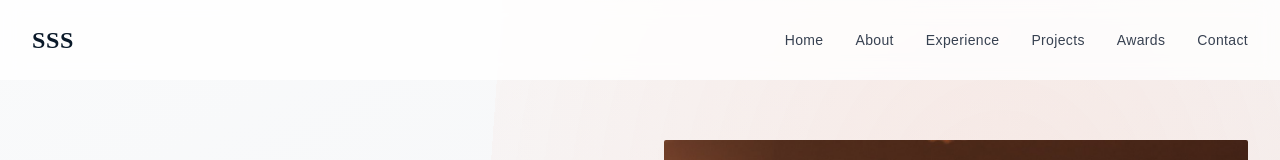
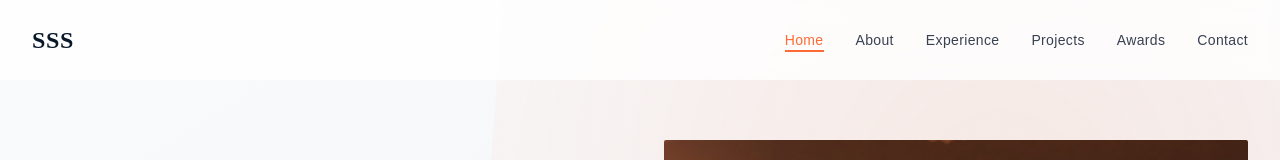
Before and after one commit to Bidyakar/subash_portfolio, a Next.js app: page / in a window 1280 px wide. Shown: the top 160 px of the page. Built offline with nearby package versions, Linux system fonts and the light colour scheme.

Commit message:
made the url static

```diff
--- a/app/components/Navbar.tsx
+++ b/app/components/Navbar.tsx
@@ -1,7 +1,6 @@
 'use client';
 
 import { useState, useEffect } from 'react';
-import Link from 'next/link';
 
 const Navbar = () => {
   const [isScrolled, setIsScrolled] = useState(false);
@@ -29,46 +28,50 @@ const Navbar = () => {
   }, []);
 
   const navLinks = [
-    { href: 'home', label: 'Home' },
-    { href: 'about', label: 'About' },
-    { href: 'experience', label: 'Experience' },
-    { href: 'projects', label: 'Projects' },
-    { href: 'awards', label: 'Awards' },
-    { href: 'contact', label: 'Contact' },
+    { id: 'home', label: 'Home' },
+    { id: 'about', label: 'About' },
+    { id: 'experience', label: 'Experience' },
+    { id: 'projects', label: 'Projects' },
+    { id: 'awards', label: 'Awards' },
+    { id: 'contact', label: 'Contact' },
   ];
+
+  // Smooth scroll function
+  const scrollToSection = (id: string) => {
+    const element = document.getElementById(id);
+    if (element) {
+      element.scrollIntoView({ behavior: 'smooth', block: 'start' });
+    }
+  };
 
   return (
     <nav
-      className={`fixed top-0 w-full z-50 transition-all duration-300 animate-slide-down ${isScrolled
-          ? 'bg-white/95 nav-blur shadow-lg'
-          : 'bg-white/80 nav-blur'
+      className={`fixed top-0 w-full z-50 transition-all duration-300 ${isScrolled
+        ? 'bg-white/95 nav-blur shadow-lg'
+        : 'bg-white/80 nav-blur'
         }`}
     >
       <div className="max-w-7xl mx-auto px-6 lg:px-8">
         <div className="flex justify-between items-center py-6">
-          <Link
-            href="#home"
-            className="text-2xl font-playfair font-bold text-navy tracking-wide"
-          >
+          <span className="text-2xl font-playfair font-bold text-navy tracking-wide cursor-pointer" onClick={() => scrollToSection('home')}>
             SSS
-          </Link>
+          </span>
 
           <ul className="hidden md:flex space-x-8">
             {navLinks.map((link) => (
-              <li key={link.href}>
-                <Link
-                  href={link.href}
-                  className={`relative font-medium text-sm tracking-wide transition-colors duration-300 ${activeSection === link.href.slice(1)
-                      ? 'text-orange'
-                      : 'text-gray-700 hover:text-orange'
+              <li key={link.id}>
+                <span
+                  className={`relative font-medium text-sm tracking-wide cursor-pointer transition-colors duration-300 ${activeSection === link.id
+                    ? 'text-orange'
+                    : 'text-gray-700 hover:text-orange'
                     }`}
+                  onClick={() => scrollToSection(link.id)}
                 >
                   {link.label}
                   <span
-                    className={`absolute -bottom-1 left-0 h-0.5 bg-orange transition-all duration-300 ${activeSection === link.href.slice(1) ? 'w-full' : 'w-0'
-                      }`}
+                    className={`absolute -bottom-1 left-0 h-0.5 bg-orange transition-all duration-300 ${activeSection === link.id ? 'w-full' : 'w-0'}`}
                   />
-                </Link>
+                </span>
               </li>
             ))}
           </ul>
```
